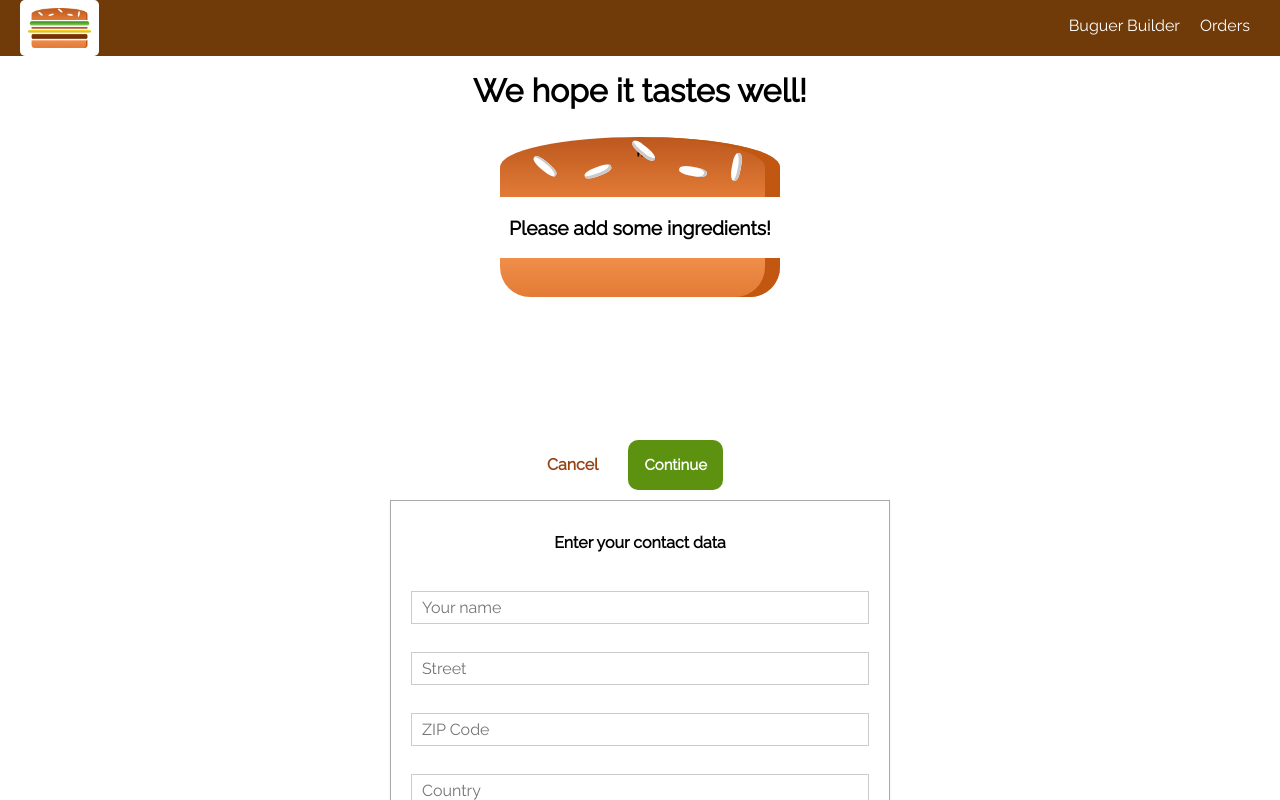
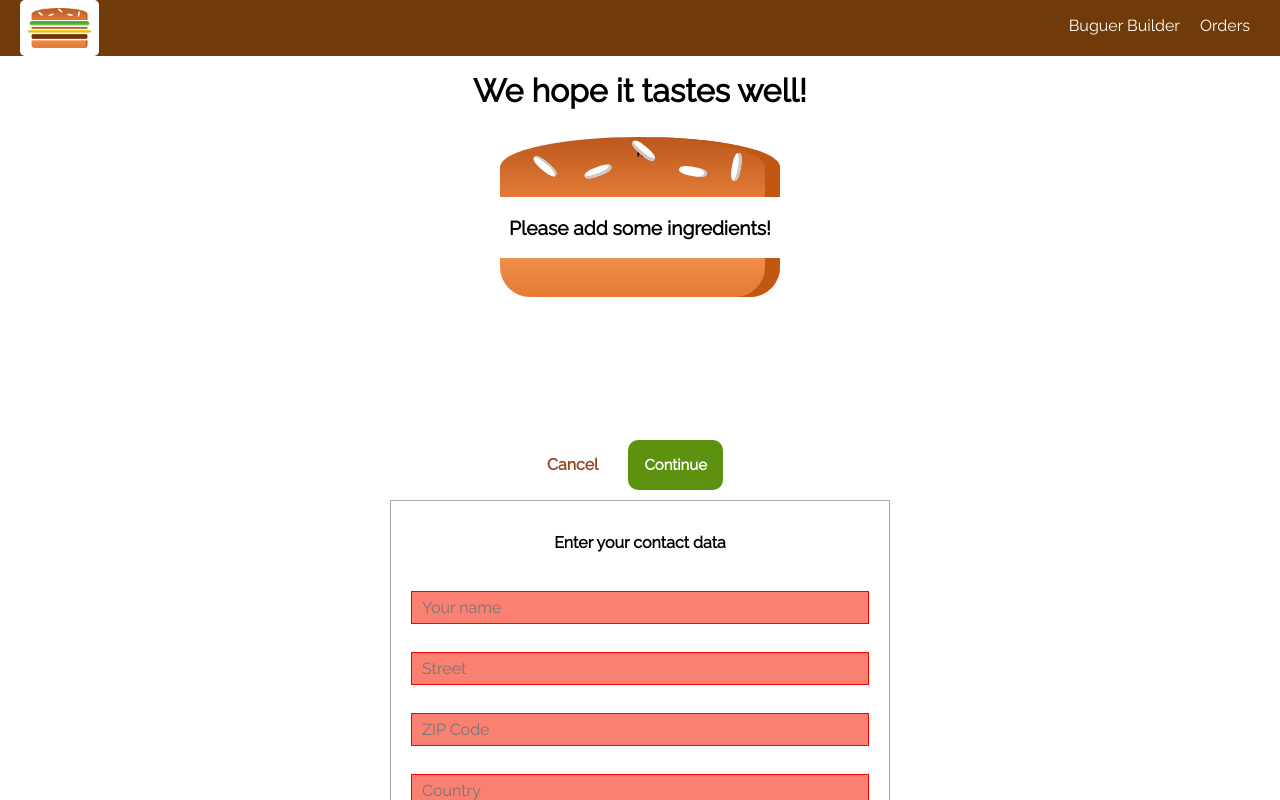
Before and after one commit to SottoMayor/ReactJs, a React (Create React App) app: page /checkout in a window 1280 px wide. Both pictures are taken after a click on the button "Continue". Shown: the top 800 px of the page. Built offline with nearby package versions, Linux system fonts and the light colour scheme.

Commit message:
addig validation feedback

```diff
--- a/src/components/UI/Input/Input.js
+++ b/src/components/UI/Input/Input.js
@@ -4,17 +4,23 @@ import classes from './Input.module.css';
 
 const Input = (props) => {
 
+    const inputClasses = [classes.InputElement]
+
+    if(props.invalid){
+        inputClasses.push(classes.Invalid)
+    }
+
     let inputElement = null;
 
     switch (props.elementType){
         case('input'):
-            inputElement = <input className={classes.InputElement} {...props.elementConfig} defaultValue={props.value} onChange={props.changed}/>;
+            inputElement = <input className={inputClasses.join(' ')} {...props.elementConfig} defaultValue={props.value} onChange={props.changed}/>;
             break;
         case('textarea'):
-            inputElement = <textarea className={classes.InputElement} {...props.elementConfig} defaultValue={props.value} onChange={props.changed}/>;
+            inputElement = <textarea className={inputClasses.join(' ')} {...props.elementConfig} defaultValue={props.value} onChange={props.changed}/>;
             break;
         case('select'):
-        inputElement = <select className={classes.InputElement} {...props.elementConfig} defaultValue={props.value} onChange={props.changed}>
+        inputElement = <select className={inputClasses.join(' ')} {...props.elementConfig} defaultValue={props.value} onChange={props.changed}>
 
                             {
                                 props.elementConfig.options.map(obj => {
@@ -25,7 +31,7 @@ const Input = (props) => {
                         </select>;
             break;
         default:
-            inputElement = <input className={classes.InputElement} {...props.elementConfig} defaultValue={props.value} onChange={props.changed}/>
+            inputElement = <input className={inputClasses.join(' ')} {...props.elementConfig} defaultValue={props.value} onChange={props.changed}/>
     }
 
 
--- a/src/components/UI/Input/Input.module.css
+++ b/src/components/UI/Input/Input.module.css
@@ -24,3 +24,8 @@
 .InputElement:focus{
     background-color: #ccc;
 }
+
+.Invalid{
+    border: 1px solid red;
+    background-color: salmon;
+}
--- a/src/containers/Checkout/ContactData/ContactData.js
+++ b/src/containers/Checkout/ContactData/ContactData.js
@@ -84,7 +84,11 @@ class contactData extends Component {
                         {value: 'cheapest', displayValue: 'Cheapest'}
                     ]
                 },
-                value: 'This is a delivery fee!'
+                value: 'This is a delivery fee!',
+                validation: {
+                    required: false
+                },
+                valid: true
             }
         },
         loading: false
@@ -131,18 +135,18 @@ class contactData extends Component {
 
     checkValidity = (value, rules) => {
 
-        let isValid = false
+        let isValid = true
 
         if(rules.required){
-            isValid = value.trim() !== '';
+            isValid = value.trim() !== '' && isValid;
         }
 
         if(rules.minLength){
-            isValid = value.length >= rules.minLength
+            isValid = value.length >= rules.minLength && isValid;
         }
 
         if(rules.maxLength && isValid){
-            isValid = value.length <= rules.maxLength
+            isValid = value.length <= rules.maxLength && isValid
         }
 
         return isValid;
@@ -156,9 +160,9 @@ class contactData extends Component {
         const updatedElementForm = {...updatedOrderForm[inputIdentifier]}
 
         updatedElementForm.value = event.target.value;
-        updatedElementForm.valid = this.checkValidity(updatedElementForm.value, updatedElementForm.validation)
+        updatedElementForm.valid = this.checkValidity(updatedElementForm.value, updatedElementForm.validation);
         updatedOrderForm[inputIdentifier] = updatedElementForm;
-        console.log(updatedOrderForm);
+        console.log(updatedOrderForm)
 
         this.setState({orderForm: updatedOrderForm})
 
@@ -176,7 +180,9 @@ class contactData extends Component {
                         return <Input key={item} elementType={this.state.orderForm[item].elementType}
                         elementConfig={this.state.orderForm[item].elementConfig}
                         value={this.state.orderForm[item].value}
+                        invalid={!this.state.orderForm[item].valid}
                         changed={(event) => {this.inputValueHandler(event, item)}}/>
+
                     })
                 }
 
```
Also changed, not shown: 1 other file (tests, documents, lock files or other folders).
